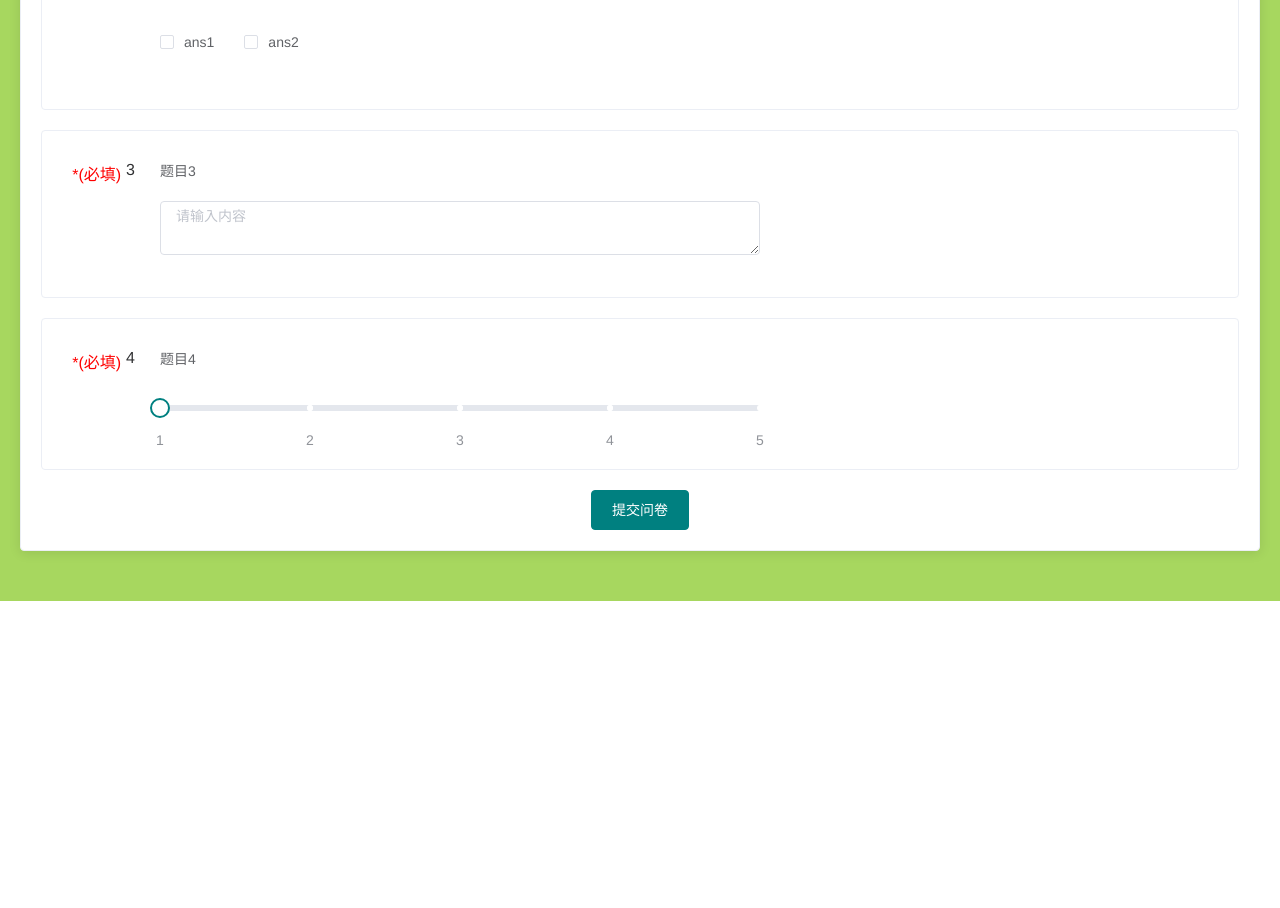
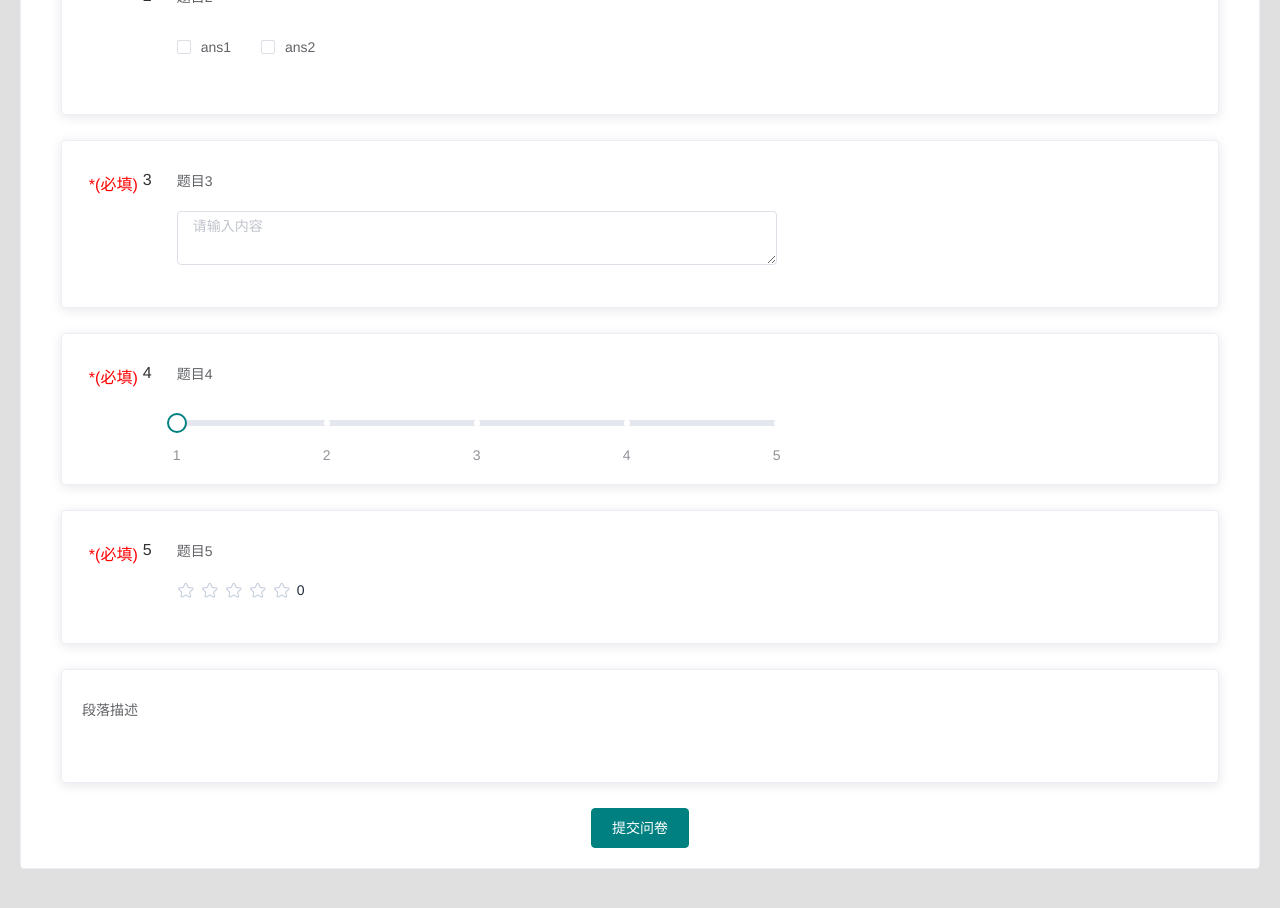
Before and after one commit to HuIsKelvin/survey-analysis-frontend, a Vue app: page /survey in a window 1280 px wide. Shown: the part 400-1308 px from the top of the page. Before the commit the page ends 1001 px from the top, so only its background shows below. Built offline with nearby package versions, Linux system fonts and the light colour scheme; what v-charts would draw is missing.

Commit message:
add: 新增题目-评分题

```diff
--- /dev/null
+++ b/src/components/questionSurvey/DescriptionPlaceholder.vue
@@ -0,0 +1,28 @@
+<template>
+  <div id="description-placeholder">
+    <div class="content">
+      <el-alert
+        :title="content"
+        type="info">
+      </el-alert>
+    </div>
+  </div>
+</template>
+
+<script>
+export default {
+  name: "DescriptionPlaceholder",
+  props: {
+    setting: Object
+  },
+  data() {
+    return {
+      content: this.setting.title
+    }
+  }
+}
+</script>
+
+<style lang="scss" scoped>
+
+</style>
--- a/src/components/questionSurvey/DynamicQuestion.vue
+++ b/src/components/questionSurvey/DynamicQuestion.vue
@@ -2,11 +2,10 @@
   <div id="dynamic-question">
     <el-row :gutter="20">
       <el-col :span="2">
-        <div class="question-prefix">
-          <span
-            class="question-index"
-            v-if="setting.index">{{setting.index}}
-          </span>
+        <div
+          class="question-prefix"
+          v-if="setting.index">
+          <span class="question-index">{{setting.index}}</span>
           <span
             class="question-alarm"
             v-if="isRequired === true">*(必填)
@@ -28,6 +27,12 @@
           <div v-if="setting.type === 'scale'">
             <scale-question :setting="setting"></scale-question>
           </div>
+          <div v-if="setting.type === 'rate'">
+            <rate-question :setting="setting"></rate-question>
+          </div>
+          <div v-if="setting.type === 'description'">
+            <!-- <description-holder :setting="setting"></description-holder> -->
+          </div>
         </el-form-item>
       </el-col>
     </el-row>
@@ -41,10 +46,12 @@ export default {
     setting: Object
   },
   components: {
-    "single-chioce": () => import("./SingleChioce.vue"), //单选题
-    "multible-chioce": () => import("./MultibleChioce.vue"), //多选题
-    "text-input": () => import("./TextInput.vue"), //多选题
-    "scale-question": () => import("./ScaleQuestion"),  //量表题
+    "single-chioce": () => import("./SingleChioce"), // 单选题
+    "multible-chioce": () => import("./MultibleChioce"), // 多选题
+    "text-input": () => import("./TextInput"), // 多选题
+    "scale-question": () => import("./ScaleQuestion"),  // 量表题
+    "rate-question": () => import("./RateQuestion"),  // 评分题
+    "description-holder": () => import("./DescriptionPlaceholder"), // 段落描述
   },
   data() {
     return {
--- /dev/null
+++ b/src/components/questionSurvey/RateQuestion.vue
@@ -0,0 +1,59 @@
+<template>
+  <div id="rate-question">
+    <div class="content">
+      <el-rate
+        v-model="content"
+        :show-score="true"
+        :max="max">
+      </el-rate>
+    </div>
+  </div>
+</template>
+
+<script>
+import { mapGetters, mapActions } from "vuex"
+
+export default {
+  name: "RateQuestion",
+  props: {
+    setting: Object
+  },
+  data() {
+    return {
+      max: this.setting.content.top
+    }
+  },
+  created() {
+
+  },
+  computed: {
+    content: {
+      get() {
+        return this.getContentByIndex(this.setting.index);
+      },
+      set(val) {
+        this.updateValue({
+          qindex: this.setting.index,
+          value: val
+        })
+      }
+    },
+    ...mapGetters("survey", {
+      "getContentByIndex": "getContentByIndex"
+    })
+  },
+  methods: {
+    ...mapActions("survey", {
+      "updateValue": "updateValue"
+    })
+  }
+}
+</script>
+
+<style lang="scss" scoped>
+#scale-question {
+  .content {
+
+  }
+}
+</style>
--- a/src/store/modules/survey.js
+++ b/src/store/modules/survey.js
@@ -8,7 +8,8 @@ export default {
       radio: 0,
       checkouBox: [],
       text: "",
-      scale: 0
+      scale: 0,
+      rate: 0
     },
     questionList: [
       {
@@ -50,6 +51,20 @@ export default {
         content: {
           top: 5
         }
+      },
+      {
+        type: "rate",
+        index: 5,
+        title: "题目5",
+        isRequired: true,
+        content: {
+          top: 5
+        }
+      },
+      {
+        type: "description",
+        index: 0,
+        title: "段落描述"
       }
     ],
     answerSheet: []
@@ -79,6 +94,9 @@ export default {
     generateAnswerSheet(state) {
       state.answerSheet = [];
       state.questionList.forEach(el => {
+        if (el.type === "description") {
+          return;
+        }
         let answer = {
           type: el.type,
           content: state["valueType"][el.type]
--- a/src/views/questionaire/Survey.vue
+++ b/src/views/questionaire/Survey.vue
@@ -1,7 +1,7 @@
 <template>
   <div id="survey">
     <div class="survey-container">
-      <el-card shadow="always">
+      <el-card shadow="never">
         <!-- 问卷标题 -->
         <h1 class="survey-title">标题</h1>
         <!-- 问卷题目 -->
@@ -13,7 +13,7 @@
               class="question-item"
               v-for="(setting, index) in questionList"
               :key="index">
-              <el-card shadow="never">
+              <el-card shadow="always">
                 <dynamic-question :setting="setting"></dynamic-question>
               </el-card>
             </div>
@@ -92,8 +92,8 @@ export default {
 #survey {
   width: 100%;
   height: 100%;
-  // background-color: #e0e0e0;
-  background-color: #A7D75F;
+  background-color: #e0e0e0;
+  // background-color: #A7D75F;
 
   .survey-container {
     max-width: 1300px;
@@ -108,7 +108,9 @@ export default {
 
     .survey-questions{
       .question-item {
-        margin-bottom: 20px;
+        margin-bottom: 25px;
+        margin-left: 20px;
+        margin-right: 20px;
       }
     }
   }
```
